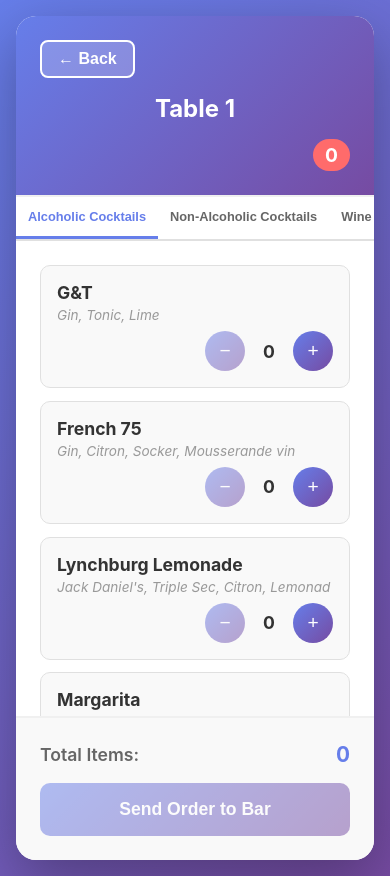
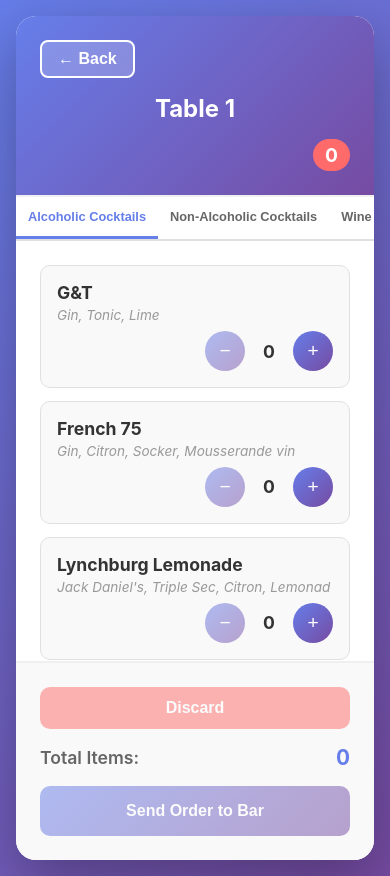
Before and after one commit to KiwiComp/wedding-guests, a React (Create React App) app: page /#/table/1 in a window 390 px wide. Built offline with nearby package versions, Linux system fonts and the light colour scheme; no server answers.

Commit message:
Add Discard button to clear all selected drinks
- New red Discard button in footer (left side)
- Shows confirmation dialog before clearing
- Disabled when no drinks are selected
- Resets all quantities to zero
- Mobile responsive styling
- Footer layout: Discard | Total Items | Send Order

```diff
--- a/src/components/TableOrder/TableOrder.css
+++ b/src/components/TableOrder/TableOrder.css
@@ -204,6 +204,33 @@
   gap: 1rem;
 }
 
+.discard-button {
+  background: #ff6b6b;
+  color: white;
+  border: none;
+  padding: 1rem 1.5rem;
+  border-radius: 10px;
+  font-size: 1rem;
+  font-weight: bold;
+  cursor: pointer;
+  transition: all 0.2s;
+}
+
+.discard-button:hover:not(:disabled) {
+  background: #ff5252;
+  transform: translateY(-2px);
+  box-shadow: 0 10px 25px rgba(255, 107, 107, 0.3);
+}
+
+.discard-button:disabled {
+  opacity: 0.5;
+  cursor: not-allowed;
+}
+
+.discard-button:active:not(:disabled) {
+  transform: translateY(0);
+}
+
 .total-info {
   display: flex;
   align-items: center;
@@ -228,11 +255,12 @@
   border: none;
   padding: 1rem 2rem;
   border-radius: 10px;
-  font-size: 1.1rem;
+  font-size: 1rem;
   font-weight: bold;
   cursor: pointer;
   transition: all 0.2s;
   flex: 1;
+  min-width: 150px;
 }
 
 .submit-button:hover:not(:disabled) {
@@ -279,8 +307,14 @@
     gap: 1rem;
   }
 
+  .discard-button {
+    width: 100%;
+    padding: 0.75rem 1rem;
+  }
+
   .submit-button {
     width: 100%;
+    font-size: 1rem;
   }
 
   .total-info {
--- a/src/components/TableOrder/TableOrder.jsx
+++ b/src/components/TableOrder/TableOrder.jsx
@@ -55,6 +55,16 @@ const TableOrder = () => {
       }
     });
     return drinksArray;
+  };
+
+  const handleDiscardOrder = () => {
+    if (getTotalItems() === 0) {
+      return;
+    }
+    const confirmed = window.confirm('Are you sure you want to discard all drinks?');
+    if (confirmed) {
+      setQuantities({});
+    }
   };
 
   const handleSubmitOrder = async () => {
@@ -144,6 +154,13 @@ const TableOrder = () => {
         </div>
 
         <div className="order-footer">
+          <button
+            className="discard-button"
+            onClick={handleDiscardOrder}
+            disabled={getTotalItems() === 0}
+          >
+            Discard
+          </button>
           <div className="total-info">
             <span className="total-label">Total Items:</span>
             <span className="total-count">{getTotalItems()}</span>
```
